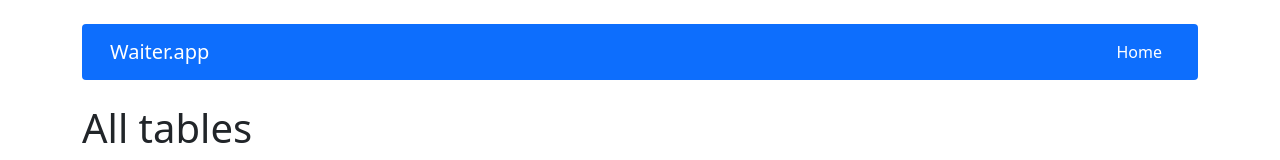
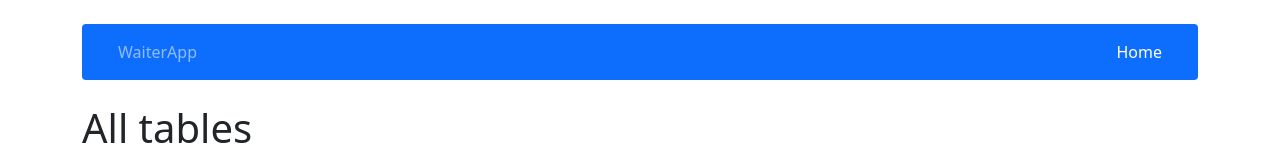
Before and after one commit to BasKo098/waiter-app, a React (Create React App) app: page / in a window 1280 px wide. Shown: the top 160 px of the page. Built offline with nearby package versions, Linux system fonts and the light colour scheme.

Commit message:
Fixed render plobelm

```diff
--- a/src/components/NavBar/NavBar.js
+++ b/src/components/NavBar/NavBar.js
@@ -7,13 +7,21 @@ import { Container } from 'react-bootstrap';
 
 const NavBar = () => {
   return (
-    <Navbar bg="primary" variant="dark" expand="sm" className="justify-content-between mt-4 mb-4 rounded px-3">
+    <Navbar bg="primary" variant="dark" expand="sm" className="mt-4 mb-4 rounded px-3">
       <Container>
-        <Navbar.Brand href="#/waiter">Waiter.app</Navbar.Brand>
         <Nav>
-          <Nav.Link as={NavLink} to="/">
-            Home
-          </Nav.Link>
+          <Nav.Item>
+            <Nav.Link as={NavLink} to="/waiter">
+              WaiterApp
+            </Nav.Link>
+          </Nav.Item>
+        </Nav>
+        <Nav>
+          <Nav.Item>
+            <Nav.Link as={NavLink} to="/">
+              Home
+            </Nav.Link>
+          </Nav.Item>
         </Nav>
       </Container>
     </Navbar>
```
